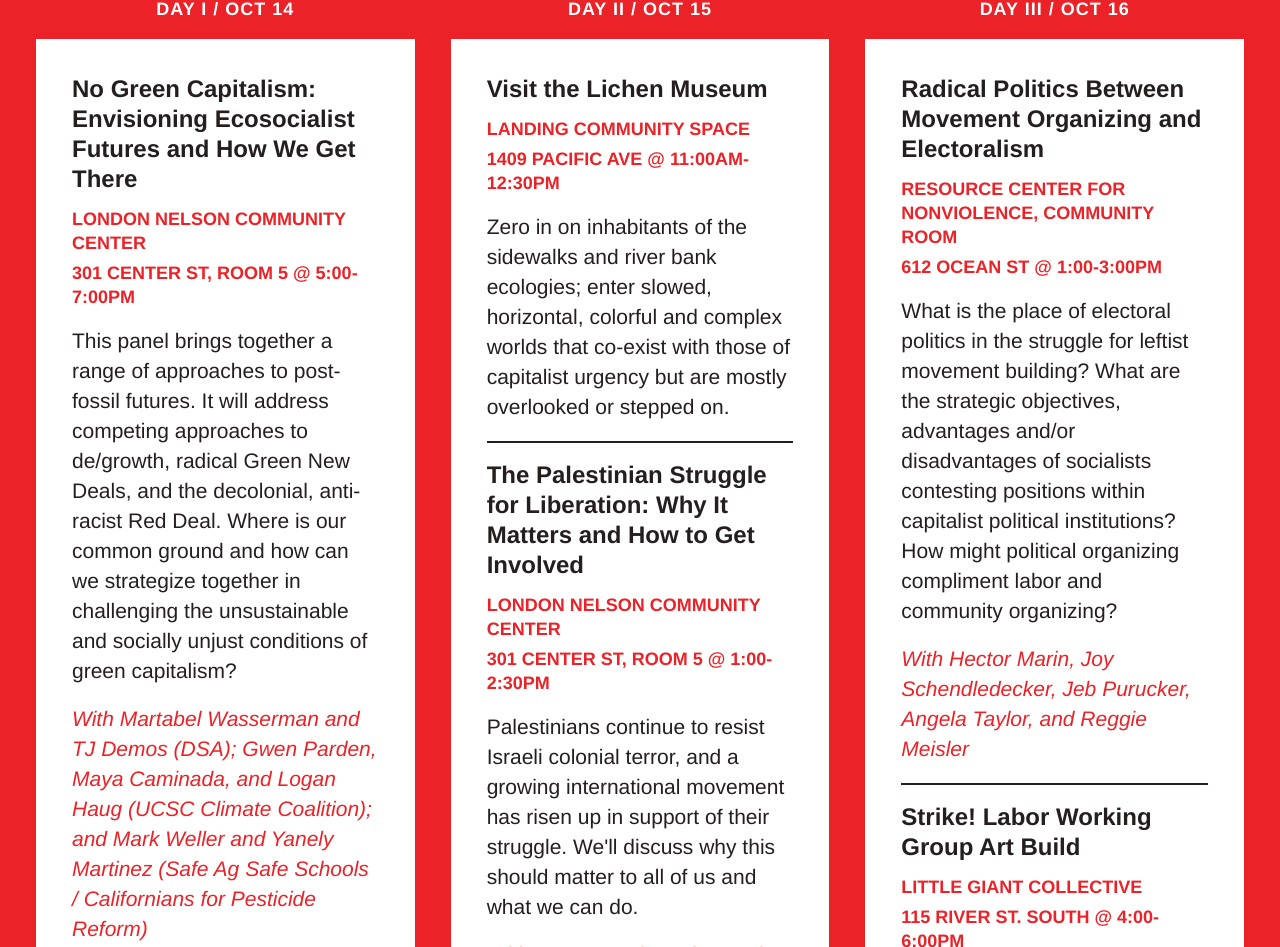
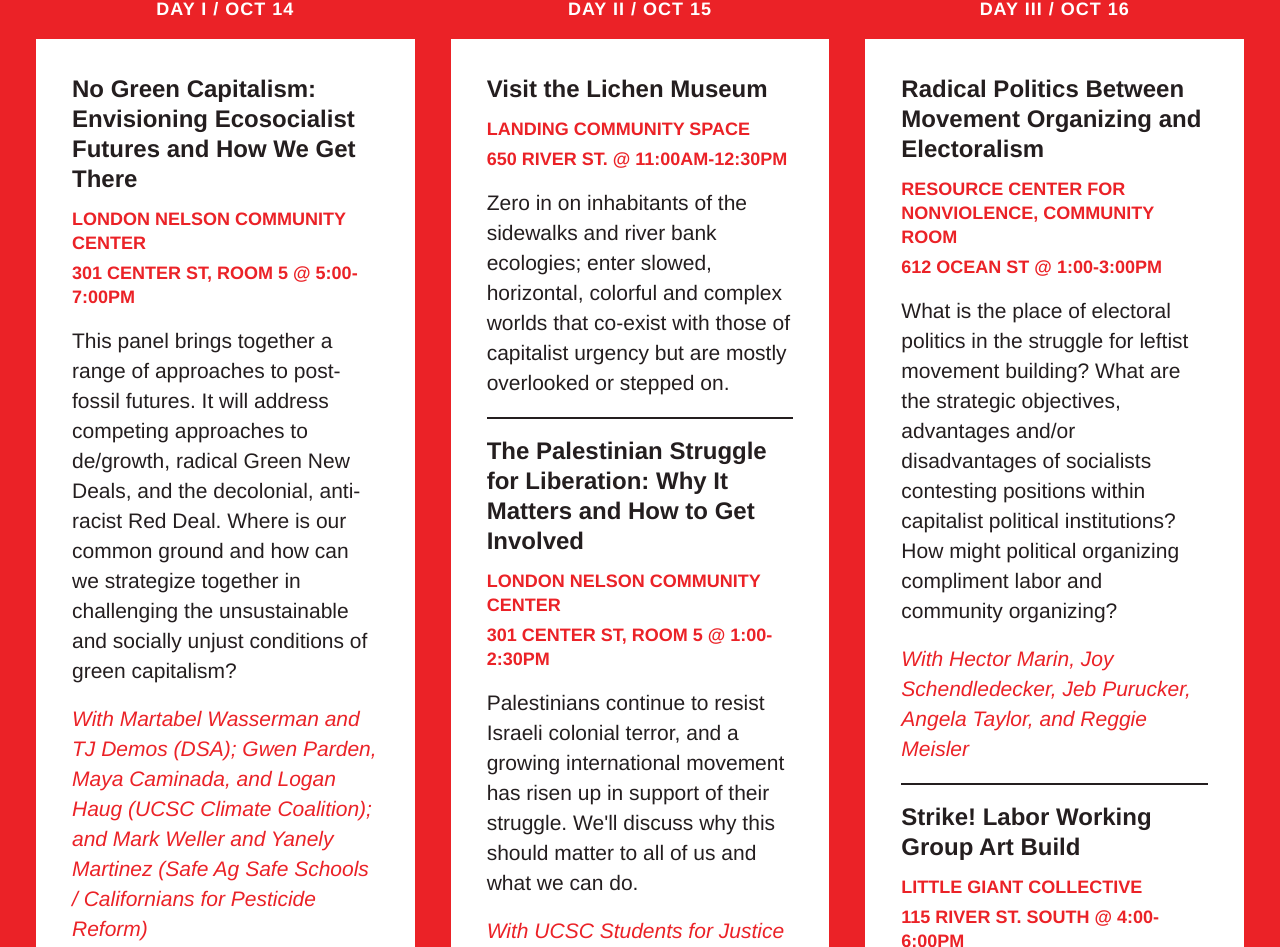
Before and after one commit to reilnuud/nuxt-redoctober, a Nuxt app: page / in a window 1280 px wide. Shown: the part 1512-2459 px from the top of the page. Built offline with nearby package versions, Linux system fonts and the light colour scheme.

Commit message:
Update index.vue

```diff
--- a/pages/index.vue
+++ b/pages/index.vue
@@ -151,7 +151,7 @@
                   class="text-red text-xs flex flex-col gap-1 my-2 font-bold uppercase"
                 >
                   <p>LANDING COMMUNITY SPACE</p>
-                  <p>1409 PACIFIC AVE @ 11:00AM-12:30PM</p>
+                  <p>650 River St. @ 11:00AM-12:30PM</p>
                 </div>
                 <p class="text-sm my-3">
                   Zero in on inhabitants of the sidewalks and river bank
```
